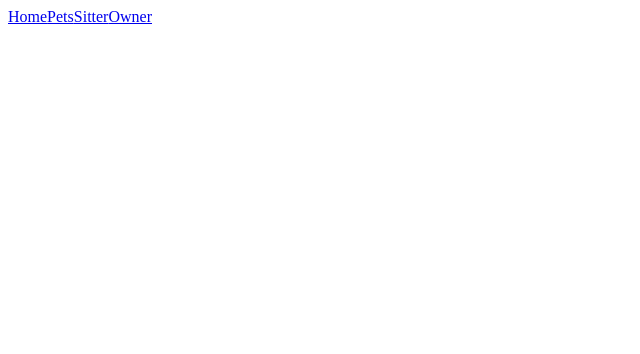
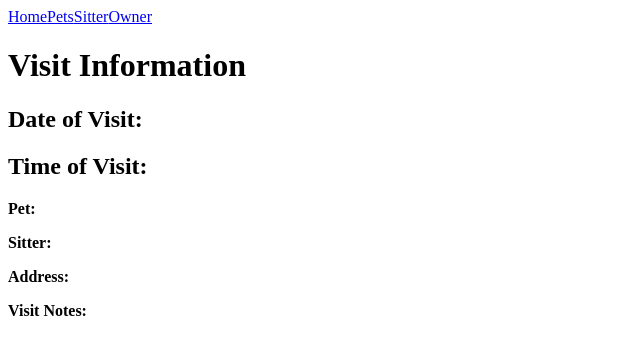
Before and after one commit to juliepoulain/python-p4-final-project-pet-sitting-app, a React (Create React App) app in the folder client/: page /visit in a window 1280 px wide. Shown: the top 354 px of the page, without its empty margins (0-640 px from the left). Built offline with nearby package versions, Linux system fonts and the light colour scheme.

Commit message:
visit page outline

```diff
--- a/client/src/components/App.js
+++ b/client/src/components/App.js
@@ -2,7 +2,8 @@ import React from "react";
 import { Switch, Route, BrowserRouter as Router } from "react-router-dom";
 import OwnerProfile from "./OwnerProfile";
 import NavBar from "./NavBar";
-import Homepage from "./Home/Homepage";
+import Homepage from "./Homepage";
+import VisitPage from "./VisitPage";
 
 function App() {
   return (
@@ -16,6 +17,10 @@ function App() {
           <Route exact path="/">
             <Homepage />
           </Route>
+          <Route exact path="/visit">
+            {/* need to add /:id to above URL */}
+            <VisitPage />
+          </Route>
           {/* here is where we should add more routes (home, pets, etc) */}
         </Switch>
       </div>
--- a/client/src/components/Home/SitterList.js
+++ /dev/null
@@ -1,33 +0,0 @@
-import React, { useEffect } from "react";
-import SitterCard from "./SitterCard";
-
-function SitterList({ search, sitters, setSitters }) {
-//   useEffect(() => {
-//     fetch("http://localhost:6001/sitters")
-//       .then((r) => r.json())
-//       .then((sitters) => {
-//         setSitters(sitters);
-//         console.log(sitters);
-//       });
-//   }, []);
-
-//   const sitterCards = sitters
-//     .filter((sitter) => {
-//       return sitter.name.toLowerCase().includes(search.toLowerCase());
-//     })
-//     .map((sitter) => (
-//       <SitterCard
-//         key={sitter.id}
-//         image={sitter.image}
-//         name={sitter.name}
-//         address={sitter.address}
-//         phone={sitter.phone}
-//         email={sitter.email}
-//       />
-//     ));
-
-//   return <ul className="cards">{sitterCards}</ul>;
-return <SitterCard/>
-}
-
-export default SitterList;
--- /dev/null
+++ b/client/src/components/SitterList.js
@@ -0,0 +1,33 @@
+import React, { useEffect } from "react";
+import SitterCard from "./SitterCard";
+
+function SitterList({ search, sitters, setSitters }) {
+  //   useEffect(() => {
+  //     fetch("http://localhost:6001/sitters")
+  //       .then((r) => r.json())
+  //       .then((sitters) => {
+  //         setSitters(sitters);
+  //         console.log(sitters);
+  //       });
+  //   }, []);
+
+  //   const sitterCards = sitters
+  //     .filter((sitter) => {
+  //       return sitter.name.toLowerCase().includes(search.toLowerCase());
+  //     })
+  //     .map((sitter) => (
+  //       <SitterCard
+  //         key={sitter.id}
+  //         image={sitter.image}
+  //         name={sitter.name}
+  //         address={sitter.address}
+  //         phone={sitter.phone}
+  //         email={sitter.email}
+  //       />
+  //     ));
+
+  //   return <ul className="cards">{sitterCards}</ul>;
+  return <SitterCard />;
+}
+
+export default SitterList;
--- /dev/null
+++ b/client/src/components/VisitPage.js
@@ -0,0 +1,66 @@
+import React, { useState, useEffect } from "react";
+import { useParams } from "react-router-dom";
+
+const VisitProfile = () => {
+  const { id } = useParams();
+  const [visit, setVisit] = useState(null);
+  const [error, setError] = useState(null);
+  const [loading, setLoading] = useState(true);
+
+//   useEffect(() => {
+//     fetch(`/visits/${id}`)
+//       .then((response) => {
+//         if (response.ok) {
+//           return response.json();
+//         } else {
+//           throw new Error("Visit not found");
+//         }
+//       })
+//       .then((data) => {
+//         setVisit(data);
+//         setLoading(false);
+//       })
+//       .catch((error) => {
+//         setError(error.message);
+//         setLoading(false);
+//       });
+//   }, [id]);
+
+// //   if (loading) {
+// //     return <div>Loading...</div>;
+// //   }
+
+// //   if (error) {
+// //     return <div>Error: {error}</div>;
+// //   }
+
+  return (
+    <div>
+      <h1>Visit Information</h1>
+      <h2>Date of Visit:
+        {/* {visit.date} */}
+        </h2>
+      <h2>Time of Visit:
+        {/* {visit.time} */}
+        </h2>
+    <p>
+        <strong>Pet:</strong>
+        {/* {pet.name} */}
+    </p>
+      <p>
+        <strong>Sitter:</strong>
+        {/* {sitter.name} */}
+      </p>
+      <p>
+        <strong>Address:</strong>
+        {/* {visit.address} */}
+      </p>
+      <p>
+        <strong>Visit Notes:</strong>
+        {/* {visit.notes} */}
+      </p>
+    </div>
+  );
+};
+
+export default VisitProfile;
```
Also changed, not shown: client/src/components/Homepage.js (renamed from client/src/components/Home/Homepage.js), client/src/components/SitterCard.js (renamed from client/src/components/Home/SitterCard.js), client/src/components/SitterSearch.js (renamed from client/src/components/Home/SitterSearch.js), client/src/components/VisitCard.js (added), client/src/components/VisitList.js (added).
